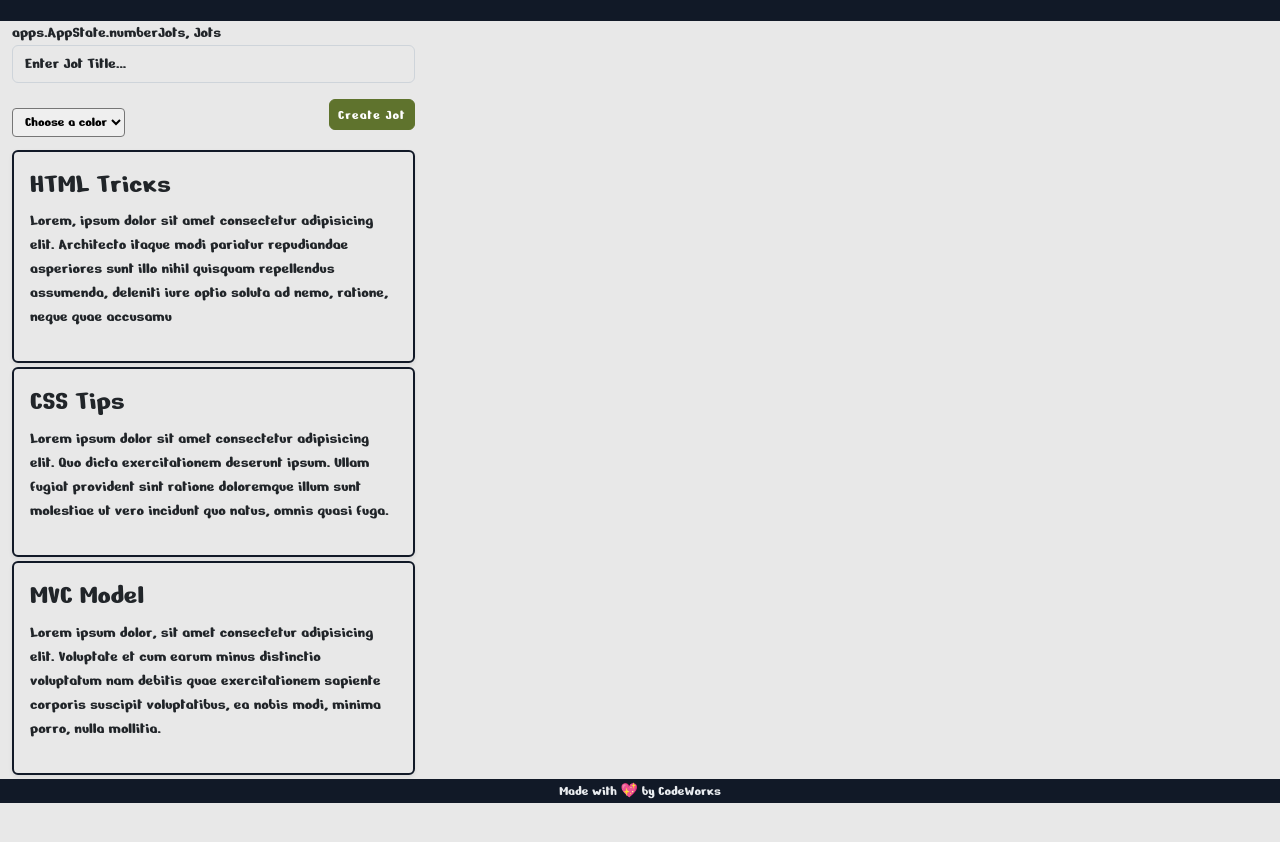
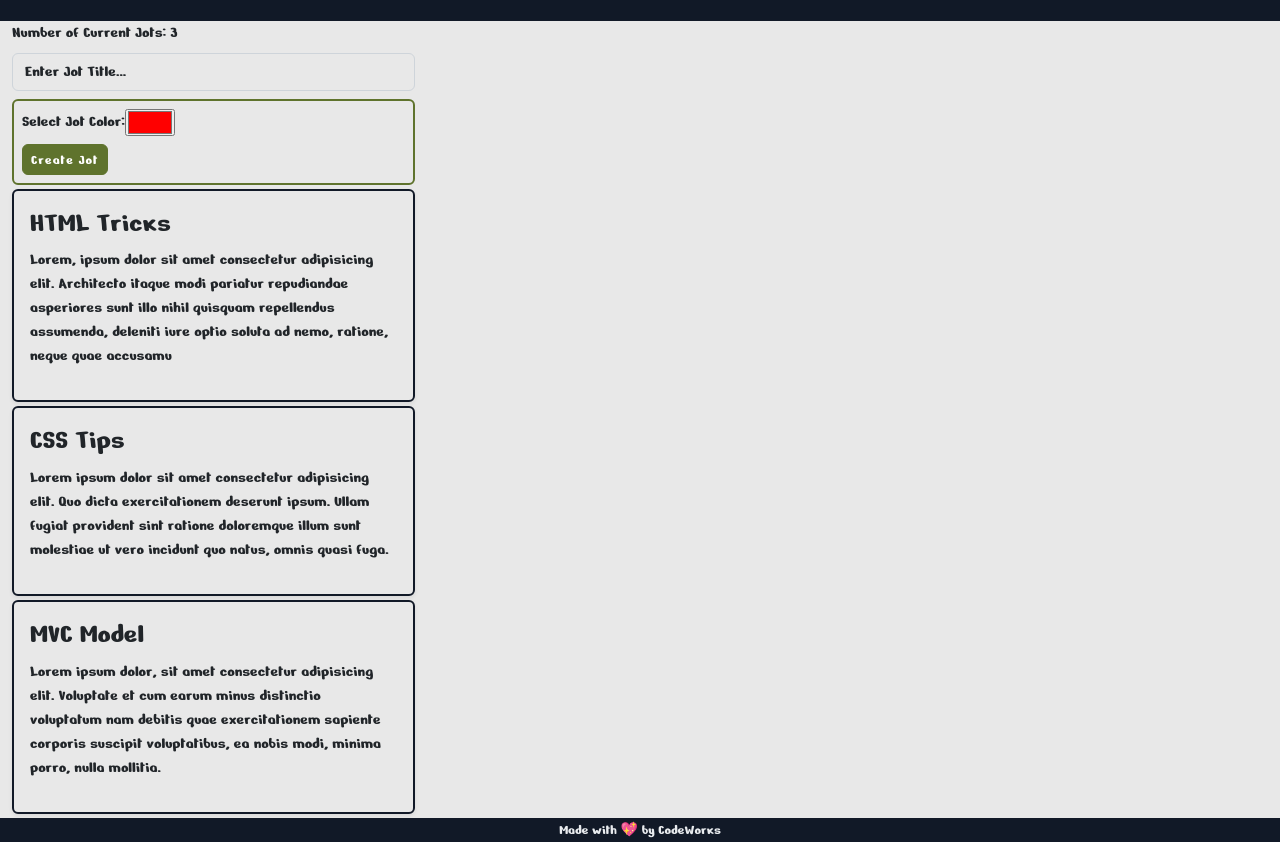
Before and after one commit to Jeromeo2077/jots, a website with bundled scripts: page index.html in a window 1280 px wide. Shown: the part 104-946 px from the top of the page. Before the commit the page ends 907 px from the top, so only its background shows below. Built offline with nearby package versions, Linux system fonts and the light colour scheme; a script that the page names is missing.

Commit message:
Added color picker to HTML Form and added the capability for the number of Jots to be displayed

```diff
--- a/app/controllers/JotsController.js
+++ b/app/controllers/JotsController.js
@@ -9,6 +9,7 @@ export class JotsController {
     AppState.on('activeJot', this.drawActiveJots)
 
     this.drawJots()
+    this.drawNumberJots()
   }
 
 
@@ -38,6 +39,17 @@ export class JotsController {
   }
 
 
+  drawNumberJots() {
+    const jot = AppState.numberJots
+
+    let jotNumberHTML = jot
+
+    const jotNumberElm = document.getElementById('jotsnumber')
+    // @ts-ignore
+    jotNumberElm.innerText = jotNumberHTML
+  }
+
+
   setActiveJot(jotId) {
     console.log("The following Jot ID has been sent by the JotsController: ", jotId);
     jotsService.setActiveJot(jotId)
--- a/index.html
+++ b/index.html
@@ -35,22 +35,18 @@
   <main class="container-fluid">
     <div class="row">
       <div class="col-md-4">
-        <form>
-          <div class="mb-3">
-            <span>apps.AppState.numberJots, Jots</span>
-            <input class="form-control" type="text" id="jotTitle" name="jotTitle" value="Enter Jot Title..." required
-              min="3" max="15">
+        <div class="mb-2 d-flex">
+          <div>Number of Current Jots: <span id="jotsnumber"></span></div>
+        </div>
+        <input class="form-control" type="text" id="jotTitle" name="jotTitle" value="Enter Jot Title..." required
+          min="3" max="15">
+        <form class="border border-success border-2 rounded mt-2">
+          <div class="d-flex align-items-center m-2">
+            <label for="favcolor">Select Jot Color:</label>
+            <input type="color" id="favcolor" name="favcolor" value="#ff0000">
           </div>
-          <div class="d-flex justify-content-between align-items-center">
-            <select class="form-select-sm">
-              <option selected>Choose a color</option>
-              <option value="1">One</option>
-              <option value="2">Two</option>
-              <option value="3">Three</option>
-            </select>
-            <div class="mb-3">
-              <button type="submit" class="btn btn-success btn-sm rounded">Create Jot</button>
-            </div>
+          <div class="m-2">
+            <button type="submit" class="btn btn-success btn-sm rounded position-relative">Create Jot</button>
           </div>
         </form>
 
```
